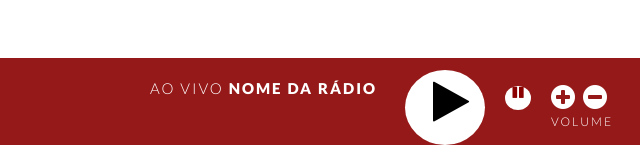
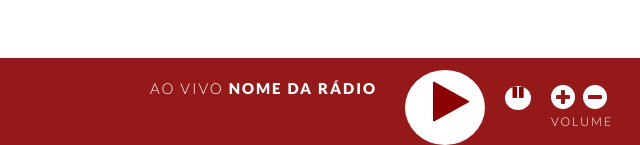
Before and after one commit to AdilsonMorais/RioRadiosPlayer, a plain HTML site: page index.html in a window 1280 px wide. Shown: the part 655-800 px from the top of the page, 0-640 px from the left. Drawn offline with nearby package versions, Linux system fonts and the light colour scheme.

Commit message:
Update index.html

```diff
--- a/index.html
+++ b/index.html
@@ -22,7 +22,7 @@ body {padding-bottom: 100px !important;}
 <div class="player">
 <ul>
 <li>Ao vivo <strong>NOME DA RÁDIO</strong></li>
-<li><div onclick="document.getElementById('fm').play()" class="play" style="margin:0 0 0 18px; padding: 9px 0 0 14px; width: 66px; height: 66px; background-color: #fff; border-radius: 50%; cursor: pointer; font-size: 46px; text-align: center; color: #000000;"><i class="fa fa-play" aria-hidden="true"></i></div></li>
+<li><div onclick="document.getElementById('fm').play()" class="play" style="margin:0 0 0 18px; padding: 9px 0 0 14px; width: 66px; height: 66px; background-color: #fff; border-radius: 50%; cursor: pointer; font-size: 46px; text-align: center; color: #8B0000;"><i class="fa fa-play" aria-hidden="true"></i></div></li>
 <li><div onclick="document.getElementById('fm').pause()" class="stop" style="margin:16px 20px 0 20px; padding: 0px 0 0 2px; width: 24px; height: 24px; background-color: #fff; border-radius: 50%; cursor: pointer; font-size: 13px; text-align: center; color: #8B0000;"><i class="fa fa-pause" aria-hidden="true"></i></div></li>
 <li><span onclick="document.getElementById('fm').volume+=0.1"><i class="fa fa-plus-circle" aria-hidden="true"></i></span><span onclick="document.getElementById('fm').volume-=0.1"><i class="fa fa-minus-circle" aria-hidden="true"></i></span><small>Volume</small>
 </li>
```
